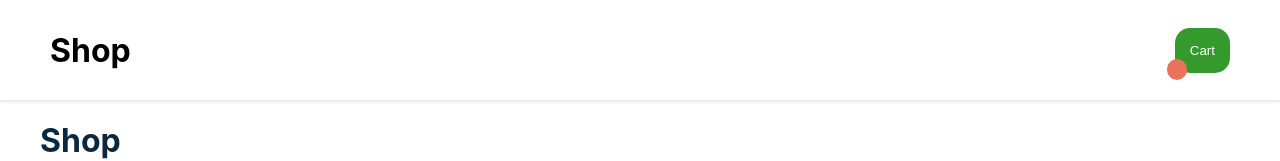
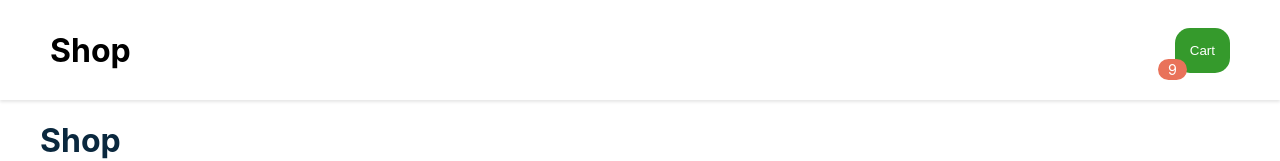
Before and after one commit to lopez-tomas/learning-react, a React (Create React App) app in the folder shopping-cart/: page / in a window 1280 px wide. Shown: the top 161 px of the page. Built offline with nearby package versions, Linux system fonts and the light colour scheme.

Commit message:
feat: minor changes.

```diff
--- a/shopping-cart/src/components/Cart.js
+++ b/shopping-cart/src/components/Cart.js
@@ -22,7 +22,7 @@ class Cart extends Component {
 		return (
 			<div>
 				<span style={styles.bubble}>
-					<BubbleAlert />
+					<BubbleAlert value={9}/>
 				</span>
 				<button style={styles.cart}>
 					Cart
```
